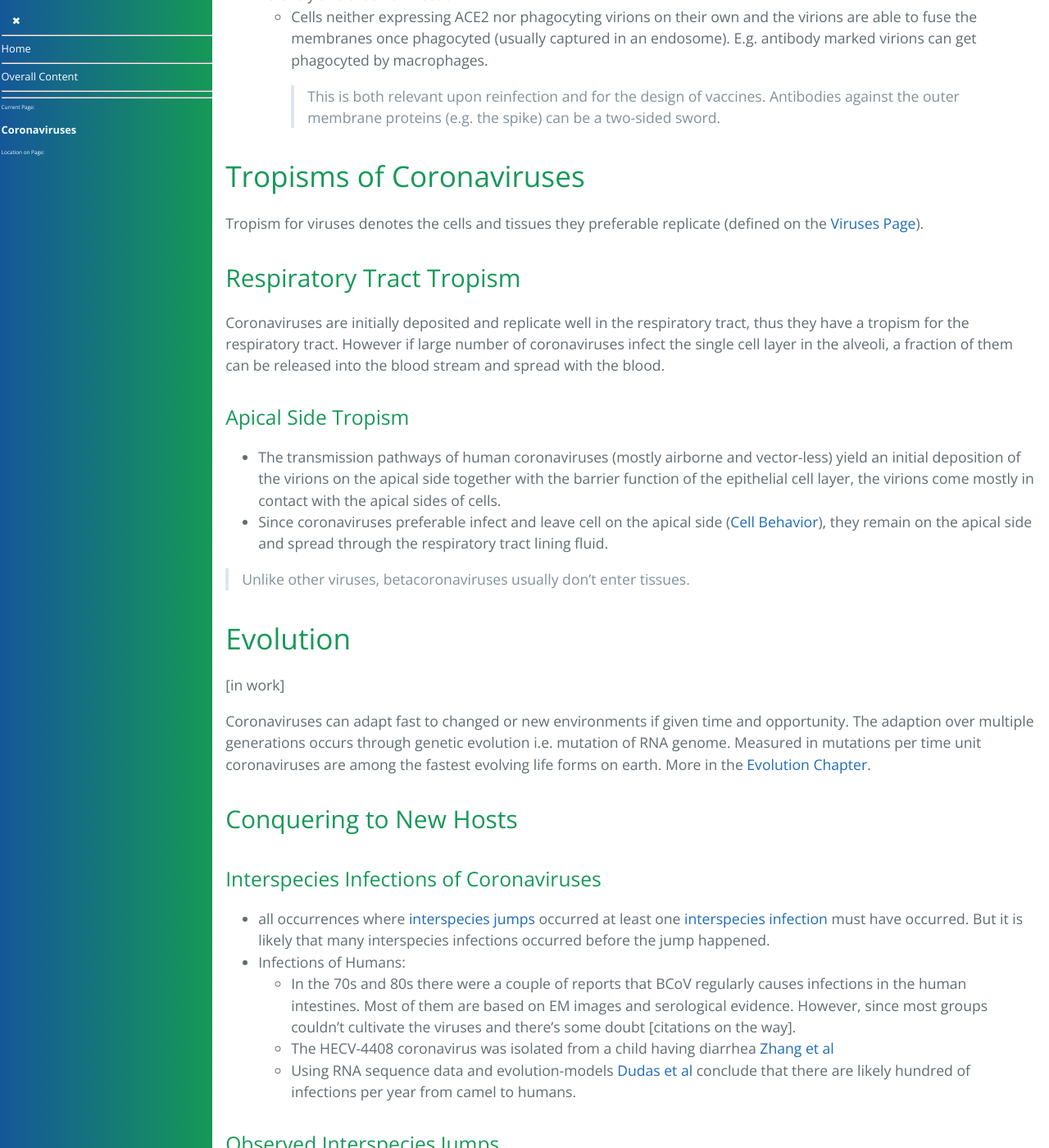
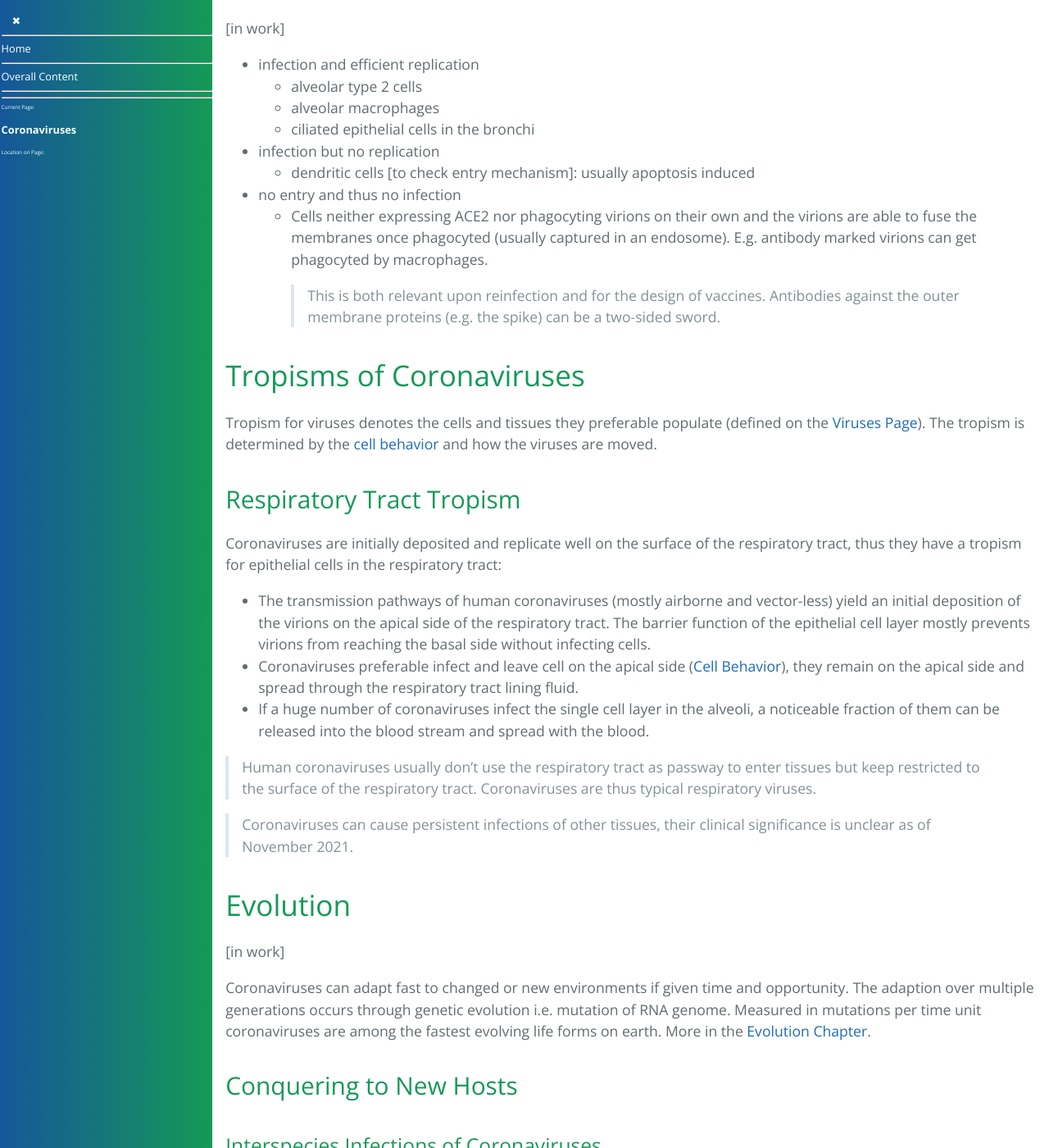
Before and after one commit to forestgrape/coronavirus, a Jekyll site: the page built from 2_biological/coronavirus.md, in a window 1280 px wide and 1400 px high, scrolled down 7821 px. Shown: the whole window at 82% size. Built offline with Jekyll 4.4.1, drawn with Linux system fonts in a browser that asks for light colours; our own code applies the rules of GitHub Pages for plain Markdown files; some of the changed text lies outside the part shown.

Commit message:
formulations

```diff
--- a/2_biological/coronavirus.md
+++ b/2_biological/coronavirus.md
@@ -15,7 +15,8 @@
 * [Molecular Biology](#molecular-biology)
   * [Coronavirus Proteins](#coronavirus-proteins)
 * [Capabilities](#capabilities)
-  * [Enter Cells](#enter-cells)
+  * [Capabilities in the Virion Phase](#capabilities-in-the-virion-phase)
+  * [Capabilities in the Metabolic Phase](#capabilities-in-the-metabolic-phase)
 * [Behaviors of Coronaviruses](#behaviors-of-coronaviruses)
   * [Introduction to the Behavior of Coronaviruses](#introduction-to-the-behavior-of-coronaviruses)
   * [Cell Behavior of Coronaviruses](#cell-behavior-of-coronaviruses)
@@ -145,27 +148,28 @@
 > **in work**
 
 ### Coronavirus Proteins
-RNA viruses have small but highly optimized genomes. Each protein is often - like a swiss army knife - capable of different functions.
+RNA viruses have small but highly optimized genomes. Each protein is often - like a swiss army knife - capable and used for different functions.
 
 #### Virion Proteins
 
 > **in work and incomplete June 2021**
 
-Virion proteins = structural proteins: used to give newly built viruses structure. These are the membrane proteins (E, S, M, [HE]) and the internal protein N. Besides their function in virions these proteins may have functions in the metabolic phase.
-- stabilize the RNA: N, E
-- stabilize the Envelope:
-- diminish host defence: N
+Virion proteins = structural proteins: since they are used to give newly built viruses structure. These are the membrane proteins (E, S, M, [HE]) and the internal protein N. Besides their function in virions these proteins usually have functions in the metabolic phase as well.
+
 ##### N Protein
 N stand for Nucleocapsid protein
 * diminish host defense
+
 ##### M Protein
 M stand for Membrane protein
 * M helps to build the membrane around the nucleocapsid
+
 ##### E Protein
 E stand for Envelop protein
+
 ##### S Protein
-S stand for Spike protein. The spike proteins point spike-like out of the spherical virions. This gives coronaviruses virions a corona (latin for crown or solar corona) like appearance under the electron microscope and therefore their name. Functions:
-* RBD: The RBDs are located in the S1 part of the spike protein and binds to the ACE2 receptor.
+S stand for Spike protein. The spike proteins point spike-like out of the spherical virions. This gives coronaviruses virions a corona (from latin corona=crown or from solar corona) like appearance under the electron microscope. Functions:
+* RBD: At the S1 part there is an RBD which binds to the ACE2 receptor and enables the virions to attach to cells. ACE2 is a cell adhesion receptor used by SARS-CoV-1 [[Jiang](#jiang)] and SARS-Cov-2 [[LiF](#lif)],[[Hoffmann](#hoffmann)].
 
 
 #### Metabolic Phase only Proteins
@@ -177,9 +181,19 @@
 ## Capabilities
 [in work]
 
-### Enter Cells
-#### SARS-2 Cell Adhesion
-The cell adhesion receptor used by SARS-CoV-1 [[Jiang](#jiang)] and SARS-Cov-2 [[LiF](#lif)],[[Hoffmann](#hoffmann)] is ACE2.
+### Capabilities in the Virion Phase
+
+- stabilize the RNA: N, E
+- stabilize the Envelope: E, M
+- cell attachment and entry: S
+
+### Capabilities in the Metabolic Phase
+> in work and >95% incomplete
+
+- diminish host defence: N
+
+
+
 
 
 
@@ -187,19 +201,20 @@
 
 ### Introduction to the Behavior of Coronaviruses
 
-Viruses optimized to their environment usually only infect cells involved in the survival of the virus strain:
+Viruses optimized to their environment usually infect cells beneficial to the survival of the virus strain:
 * Cells used as entry point. For coronaviruses these are often cells on the epithelial layer of respiratory tract.
 * Cells that support efficient virus replications takes place and virions easily reach the next cells to build up a population. For betacoronaviruses these are similar the entry cells i.e. secretory and ciliated cells in the epithelium of the respiratory tract.
 * Cells relevant to leave a host. These vary for the different coronavirus species and the hosts infected.
     - Coronaviruses entities infecting outdoor living hosts, usually leave the hosts by feces. So cells in the intestine are infected.
     - For indoor living hosts (us humans and our domestic animals) these are often the same cells as entered i.e. cells in the respiratory tract.
 * Cells which are relevant for the host immune response. Coronaviruses can infect immune system cells (dendritic and T cells) and induce apoptosis.
+* Sometimes viruses infect cells to manipulate the host behavior.
 
 
 ### Cell Behavior of Coronaviruses
 #### Polarized Cells
-* In vitro [cell culture to check] experiments from [McCray & Co](#summary-jia-2005) show both increased apical ACE2 expression and a corresponding increased cell entry from the apical side. [McCray & Co](#summary-jia-2005) also observed in the lab that Sars-CoV-1 exits the cell on the apical side following an apical entry with a preference of more than 1000:1.
-* Similar observations for the coronavirus 229E [[McCray](#mccray)]: It infects the cells, corresponding to its receptor (amino-peptidase N) expression, preferably from the apical surface. 229E exits apically with a preference of 10:1 (about 91%) for an apical entry and 5:1 (about 83%) even for basal entry.
+* In vitro experiments from [Jia et al](#summary-jia-2005) show both increased apical ACE2 expression and a corresponding increased cell entry from the apical side. [Jia et al](#summary-jia-2005) also observed in the lab that Sars-CoV-1 exits the cell on the apical side following an apical entry with a preference of more than 1000:1.
+* Similar observations for the coronavirus 229E [[McCray & Co](#mccray)]: It infects the cells, corresponding to its receptor (amino-peptidase N) expression, preferably from the apical surface. 229E exits apically with a preference of 10:1 (about 91%) for an apical entry and 5:1 (about 83%) even for basal entry.
 
 
 ### Cell Specific Behavior of Sars-Cov-2
@@ -220,19 +235,18 @@
 
 
 ## Tropisms of Coronaviruses
-Tropism for viruses denotes the cells and tissues they preferable replicate (defined on the [Viruses Page](viruses.md#virus-tropism)).
+Tropism for viruses denotes the cells and tissues they preferable populate (defined on the [Viruses Page](viruses.md#virus-tropism)). The tropism is determined by the [cell behavior](#cell-behavior-of-coronaviruses) and how the viruses are moved.
 
 ### Respiratory Tract Tropism
-Coronaviruses are initially deposited and replicate well in the respiratory tract, thus they have a tropism for the respiratory tract.
-However if large number of coronaviruses infect the single cell layer in the alveoli, a fraction of them can be released into the blood stream and spread with the blood.
+Coronaviruses are initially deposited and replicate well on the surface of the respiratory tract, thus they have a tropism for epithelial cells in the respiratory tract:
 
-#### Apical Side Tropism
-* The transmission pathways of human coronaviruses (mostly airborne and vector-less) yield an initial deposition of the virions on the apical side together with the barrier function of the epithelial cell layer, the virions come mostly in contact with the apical sides of cells.
-* Since coronaviruses preferable infect and leave cell on the apical side ([Cell Behavior](#cell-behavior-of-coronaviruses)), they remain on the apical side and spread through the respiratory tract lining fluid.
+* The transmission pathways of human coronaviruses (mostly airborne and vector-less) yield an initial deposition of the virions on the apical side of the respiratory tract. The barrier function of the epithelial cell layer mostly prevents virions from reaching the basal side without infecting cells.
+* Coronaviruses preferable infect and leave cell on the apical side ([Cell Behavior](#cell-behavior-of-coronaviruses)), they remain on the apical side and spread through the respiratory tract lining fluid.
+* If a huge number of coronaviruses infect the single cell layer in the alveoli, a noticeable fraction of them can be released into the blood stream and spread with the blood.
 
-> Unlike other viruses, betacoronaviruses usually don't enter tissues.
+> Human coronaviruses usually don't use the respiratory tract as passway to enter tissues but keep restricted to the surface of the respiratory tract. Coronaviruses are thus typical respiratory viruses.
 
-
+> Coronaviruses can cause persistent infections of other tissues, their clinical significance is unclear as of November 2021.
 
 
 
@@ -241,7 +255,6 @@
 [in work]
 
 Coronaviruses can adapt fast to changed or new environments if given time and opportunity. The adaption over multiple generations occurs through genetic evolution i.e. mutation of RNA genome. Measured in mutations per time unit coronaviruses are among the fastest evolving life forms on earth. More in the [Evolution Chapter](./coronavirus_evolution.md).
-
 
 
 ### Conquering to New Hosts
```
Also changed, not shown: other parts of 2_biological/coronavirus.md (+2 -0 lines).
